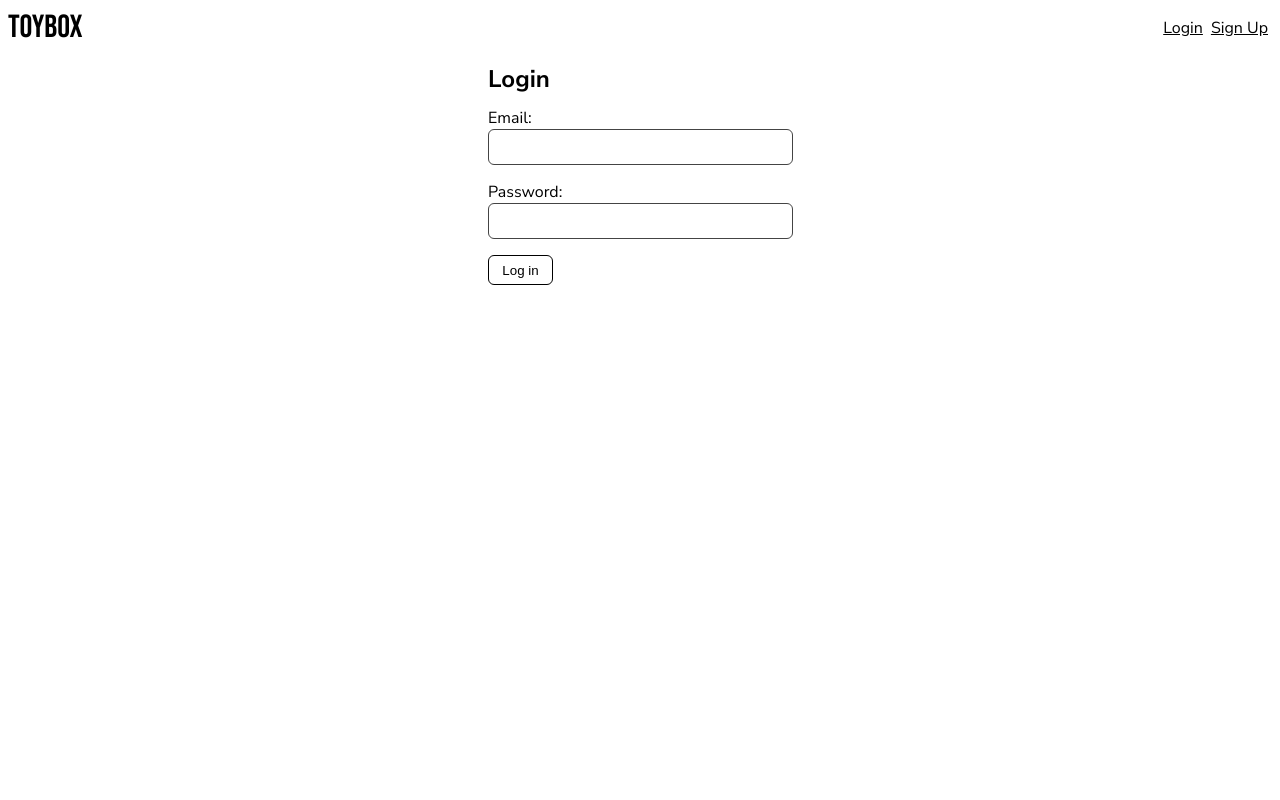
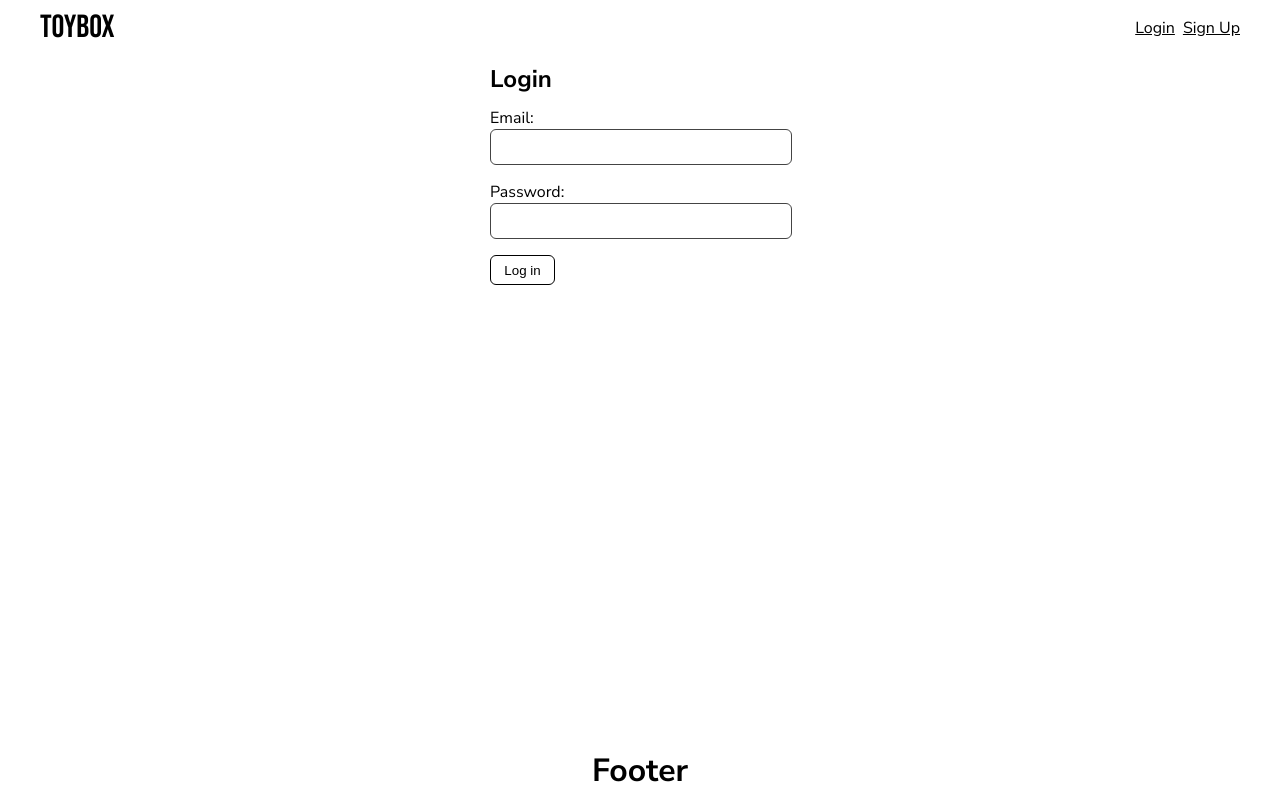
Before and after one commit to Waldoz53/toybox, a Next.js app: page /login in a window 1280 px wide. Built offline with nearby package versions, Linux system fonts and the light colour scheme; no server answers; the database is empty.

Commit message:
added some more styles

```diff
--- a/src/app/edit/[postId]/EditPostForm.tsx
+++ b/src/app/edit/[postId]/EditPostForm.tsx
@@ -23,7 +23,7 @@ export default function EditPostForm({ id, title, description }: { id: string, t
       <label htmlFor="title">Figure Name:</label>
       <input id="title" name="title" type="text" required defaultValue={title}/>
       <label htmlFor="description">Description:</label>
-      <textarea id="description" name="description" required defaultValue={description} placeholder="Quality, features, etc."/>
+      <textarea id="description" name="description" defaultValue={description} placeholder="Quality, features, etc."/>
       <div className="spacer"></div>
       <button>Submit Edit</button>
       <Toast message={message}/>
--- a/src/app/globals.css
+++ b/src/app/globals.css
@@ -2,12 +2,17 @@
 * {
   margin: 0;
   padding: 0;
+  /* Colors are TBD */
   /* background-color: #4281f5; */
   /* color: #1a386e; */
 }
 body {
-  width: calc(100% - 1.25em);
+  width: calc(100% - 1em);
+  height: calc(100vh - 1em);
   padding: .5em;
+  display: flex;
+  flex-direction: column;
+  justify-content: space-between
 }
 .spacer {
   flex-grow: 1;
@@ -47,6 +52,8 @@ a {
 .header {
   display: flex;
   width: 100%;
+  max-width: 1200px;
+  margin: 0 auto;
   justify-content: center;
   align-items: center;
   gap: .5em;
@@ -93,7 +100,7 @@ a {
 .edit-page form input,
 .post-page form textarea,
 .edit-page form textarea {
-  width: 295px;
+  width: 292px;
   margin-bottom: 1em;
   padding: .5em 0;
   padding-left: .5em;
@@ -119,7 +126,7 @@ a {
 }
 .collection-item {
   width: 100%;
-  border-bottom: 1px solid black;
+  border-bottom: 1px solid #bbb;
   padding: 1em 0;
 }
 .collection-item h3 {
@@ -154,5 +161,6 @@ a {
 
 /* Footer component */
 .footer {
-  margin-top: 1em;
+  margin: auto auto 0 auto;
+  max-width: 1200px;
 }
--- a/src/app/post/PostPage.tsx
+++ b/src/app/post/PostPage.tsx
@@ -22,7 +22,7 @@ export default function PostPage() {
       <label htmlFor="title">Figure Name:</label>
       <input id="title" name="title" type="text" required />
       <label htmlFor="description">Description:</label>
-      <textarea id="description" name="description" required placeholder="Quality, features, etc."/>
+      <textarea id="description" name="description" placeholder="Quality, features, etc."/>
       <div className="spacer"></div>
       <button>Add</button>
       <Toast message={message}/>
--- a/src/components/Footer.tsx
+++ b/src/components/Footer.tsx
@@ -1,3 +1,3 @@
 export default function Footer() {
-  return(<h1 className="footer"></h1>)
+  return(<h1 className="footer">Footer</h1>)
 }
```
